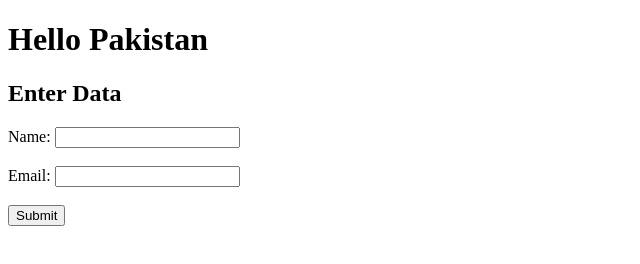
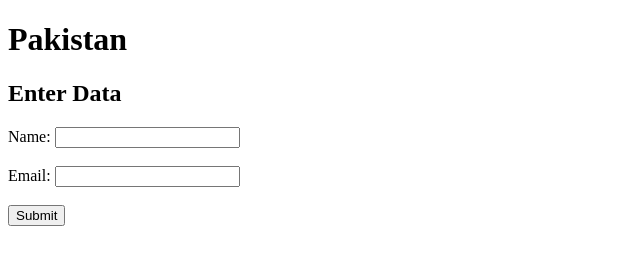
Before and after one commit to Muhammadhabib110/fresh-13-2026, a website: page index.html in a window 1280 px wide. Shown: the whole page, without its empty margins (0-640 px from the left). Drawn offline with Linux system fonts and the light colour scheme.

Commit message:
Update index.html

```diff
--- a/index.html
+++ b/index.html
@@ -5,7 +5,8 @@
     <title>Demo Form</title>
 </head>
 <body>
-    <h1> Hello Pakistan </h1>
+
+    <h1> Pakistan </h1>
     <h2>Enter Data</h2>
     <form method="POST" action="/submit">
         Name: <input type="text" name="name" required><br><br>
```
